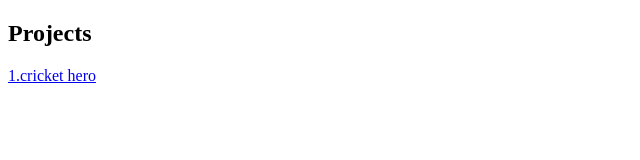
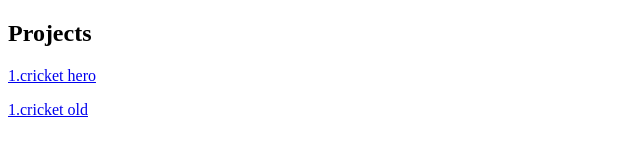
Before and after one commit to vishalMDS/MDSgame.github.io, a plain HTML site: page index.html in a window 1280 px wide. Shown: the whole page, without its empty margins (0-640 px from the left). Drawn offline with Linux system fonts and the light colour scheme.

Commit message:
Update index.html

```diff
--- a/index.html
+++ b/index.html
@@ -4,6 +4,7 @@
 
 <h2>Projects</h2>
 <p><a href="web-mobile/web-mobile/index.html">1.cricket hero</a></p>
+<p><a href="cricket/index.html">1.cricket old</a></p>
 
 </body>
 </html>
```
